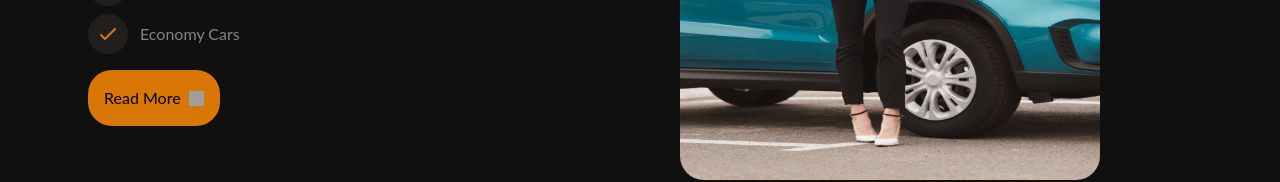
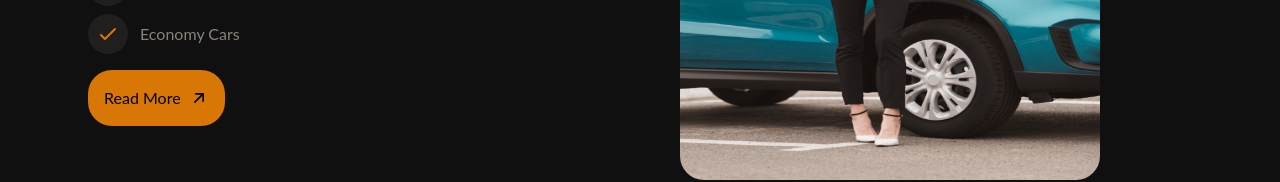
Before and after one commit to nayeem-miah/UrbanDrive-Client, a React (Vite) app: page / in a window 1280 px wide. Shown: the part 450-632 px from the top of the page. Built offline with nearby package versions, Linux system fonts and the light colour scheme; grey boxes are pictures that could not be loaded; a web font is replaced by a local one.

Commit message:
use framer motion property whileinview in carrental

```diff
--- a/package.json
+++ b/package.json
@@ -13,6 +13,7 @@
     "framer-motion": "^11.5.4",
     "react": "^18.3.1",
     "react-dom": "^18.3.1",
+    "react-icons": "^5.3.0",
     "react-router-dom": "^6.26.2"
   },
   "devDependencies": {
--- a/src/Components/CarRental.tsx
+++ b/src/Components/CarRental.tsx
@@ -1,42 +1,43 @@
-
 import React from 'react';
 import { motion } from 'framer-motion';
- import carRental from "../assets/carRental.jpg.jpg"
- import upperarrow from "../assets/upperarrow.svg.svg"
+import carRental from "../assets/carRental.jpg.jpg";
+import { TbArrowUpRight } from "react-icons/tb";
 
 const CarRental: React.FC = () => {
   return (
     <div className='bg-[#111010]'>
       <div className='grid grid-cols-1 gap-4 md:grid-cols-2 lg:grid-cols-2 mx-auto mt-6 ml-2 mr-2 lg:gap-20 lg:ml-12 lg:mr-12 lg:p-10 md:ml-10 md:mr-10 md:p-6 md:gap-12'>
+
+        {/* First div: Content animates from top */}
         <motion.div
           className='mx-auto justify-center items-center'
           initial={{ y: -100, opacity: 0 }}
-          animate={{ y: 0, opacity: 1 }}
-          transition={{ duration: 0.8, ease: 'easeInOut' }}
+          whileInView={{ y: 0, opacity: 1 }}
+          transition={{ delay: 0.5, duration: 0.8, ease: 'easeInOut' }}
         >
           <h3 className='text-amber-600 font-bold tracking-wider ml-2 font-lato'>RENTAX</h3>
           <motion.h1
             className='font-bold text-2xl lg:text-4xl font-lato mt-6 text-white'
             initial={{ y: -100, opacity: 0 }}
-            animate={{ y: 0, opacity: 1 }}
-            transition={{ delay: 0.3, duration: 0.8, ease: 'easeInOut' }}
+            whileInView={{ y: 0, opacity: 1 }}
+            transition={{ delay: 0.5, duration: 0.8, ease: 'easeInOut' }}
           >
             We Are More Than <br /><span className='text-amber-600'>A Car Rental Company</span>
           </motion.h1>
           <motion.p
             className='mt-4 font-lato text-[#88837a]'
             initial={{ y: -100, opacity: 0 }}
-            animate={{ y: 0, opacity: 1 }}
+            whileInView={{ y: 0, opacity: 1 }}
             transition={{ delay: 0.5, duration: 0.8, ease: 'easeInOut' }}
           >
-           The UrbanDrive website showcases the core message of the company, highlighting that it offers more than just a standard car rental service. The header introduces UrbanDrive as a unique brand, focusing on the idea of providing a superior experience.
+            The UrbanDrive website showcases the core message of the company, highlighting that it offers more than just a standard car rental service. The header introduces UrbanDrive as a unique brand, focusing on the idea of providing a superior experience.
           </motion.p>
 
           <motion.div
             className='flex flex-col gap-2 mt-4'
             initial={{ y: -100, opacity: 0 }}
-            animate={{ y: 0, opacity: 1 }}
-            transition={{ delay: 0.6, duration: 0.8, ease: 'easeInOut' }}
+            whileInView={{ y: 0, opacity: 1 }}
+            transition={{ delay: 0.5, duration: 0.8, ease: 'easeInOut' }}
           >
             <div className="flex items-center">
               <div className="h-10 w-10 flex items-center justify-center bg-[#211f1e] rounded-full">
@@ -58,22 +59,25 @@ const CarRental: React.FC = () => {
           <motion.button
             className="flex font-lato mt-4 items-center p-4  text-black rounded-3xl  bg-amber-600
              hover:bg-gradient-to-r hover:from-[#bd7811] hover:to-[#bd4d11] hover:text-white transition-colors duration-300"
-            initial={{ y: -100, opacity: 0 }}
-            animate={{ y: 0, opacity: 1 }}
-            transition={{ delay: 0.7, duration: 0.8, ease: 'easeInOut' }}
+            initial={{ y: 100, opacity: 0 }}
+            whileInView={{ y: 0, opacity: 1 }}
+            transition={{ delay: 0.5, duration: 0.8, ease: 'easeInOut' }}
           >
             Read More
-            <img className='h-[15px] w-[15px] ml-2' src={upperarrow} alt="" />
+            <TbArrowUpRight className='text-xl ml-2'/>
           </motion.button>
         </motion.div>
+
+        {/* Second div: Image animates from the bottom */}
         <motion.div
           className=''
           initial={{ y: 100, opacity: 0 }}
-          animate={{ y: 0, opacity: 1 }}
+          whileInView={{ y: 0, opacity: 1 }}
           transition={{ delay: 0.4, duration: 0.8, ease: 'easeInOut' }}
         >
           <img className='h-[400px] w-[380px] lg:h-[470px] lg:w-[420px] rounded-3xl transition-transform duration-300 group-hover:scale-105' src={carRental} alt="carRental" />
         </motion.div>
+
       </div>
     </div>
   );
```
Also changed, not shown: 1 other file (tests, documents, lock files or other folders).
